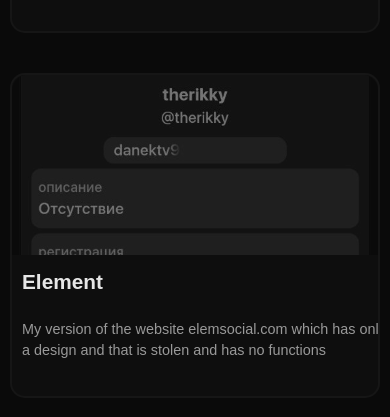
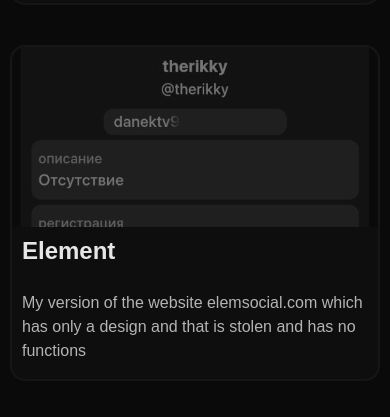
Before and after one commit to nidevseek/projects, a plain HTML site: page index.html in a window 390 px wide. Shown: the part 705-1122 px from the top of the page. Drawn offline with Linux system fonts and the light colour scheme.

Commit message:
Update style.css

```diff
--- a/Home/Styles/style.css
+++ b/Home/Styles/style.css
@@ -11,7 +11,7 @@ body {
     min-height: 100vh;
   }
 
-  .content {
+.content {
   display: flex;
   gap: 10px;
   margin: 20px;
@@ -164,7 +164,29 @@ body {
     transition: transform 0.3s ease;
   }
 
+  @keyframes slideUp {
+    from {
+      transform: translateY(50px);
+      opacity: 0;
+    }
+    to {
+      transform: translateY(0);
+      opacity: 1;
+    }
+  }
 
+  .modal.hide {
+    animation: fadeOut 0.4s ease forwards;
+  }
+
+  @keyframes fadeOut {
+    from {
+      opacity: 1;
+    }
+    to {
+      opacity: 0;
+    }
+  }
 
 a {
     text-decoration: none;
@@ -186,7 +208,7 @@ a {
 
   .portfolio {
     width: 100%;
-    margin-bottom: 15px;
+    margin-bottom: 5px;
   }
 
   .portfolio.sites {
@@ -194,7 +216,7 @@ a {
   }
 
   .portfolio.bots {
-    grid-template-columns: repeat(auto-fit, minmax(150px, 1fr)) !important;
+    grid-template-columns: repeat(auto-fit, minmax(100px, 1fr)) !important;
   }
 
   .project[data-category="sites"] {
@@ -215,7 +237,7 @@ a {
   .project[data-category="sites"] .project_content {
     order: 2;
     width: 100%;
-    padding: 15px 10px 20px 10px;
+    padding: 10px 0 0 10px;
   }
 
   .project img {
@@ -223,16 +245,16 @@ a {
   }
 
   .project_content {
-    padding: 10px;
+    padding: 15px;
   }
 
   .project_title {
-    font-size: 1.3em;
+    font-size: 1.5em;
   }
 
   .project_description {
-    font-size: 0.9em;
-    color: #999;
+    font-size: 1em;
+    color: #b4b4b4;
   }
 
   .modal-content {
```
